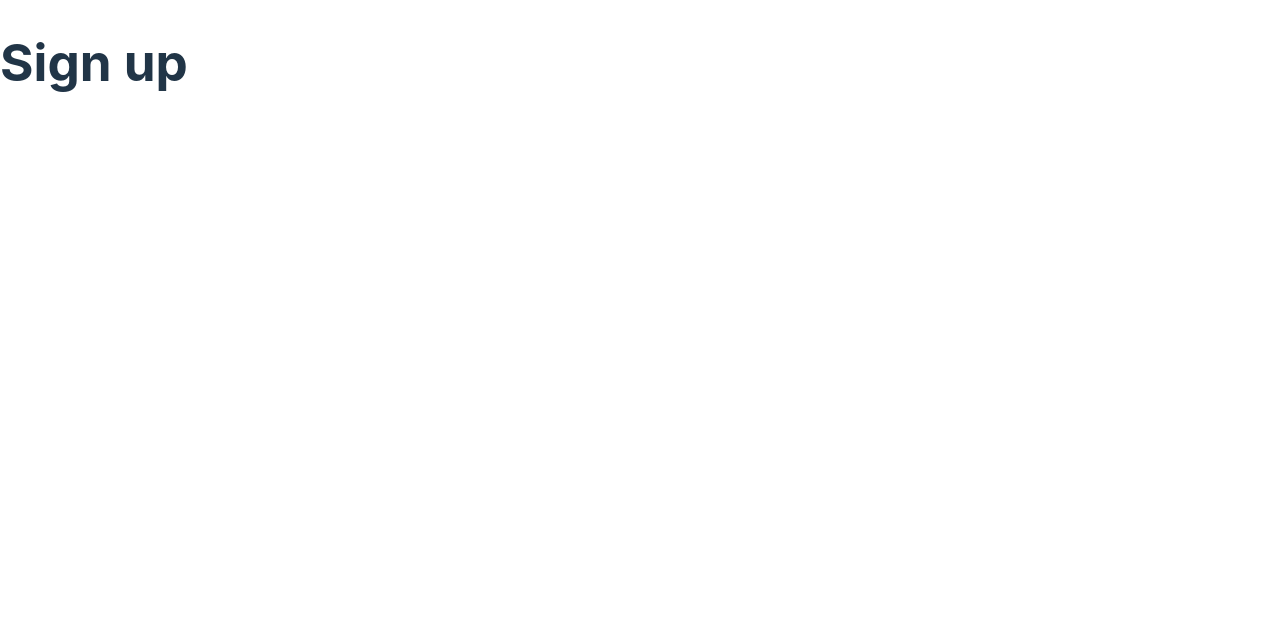
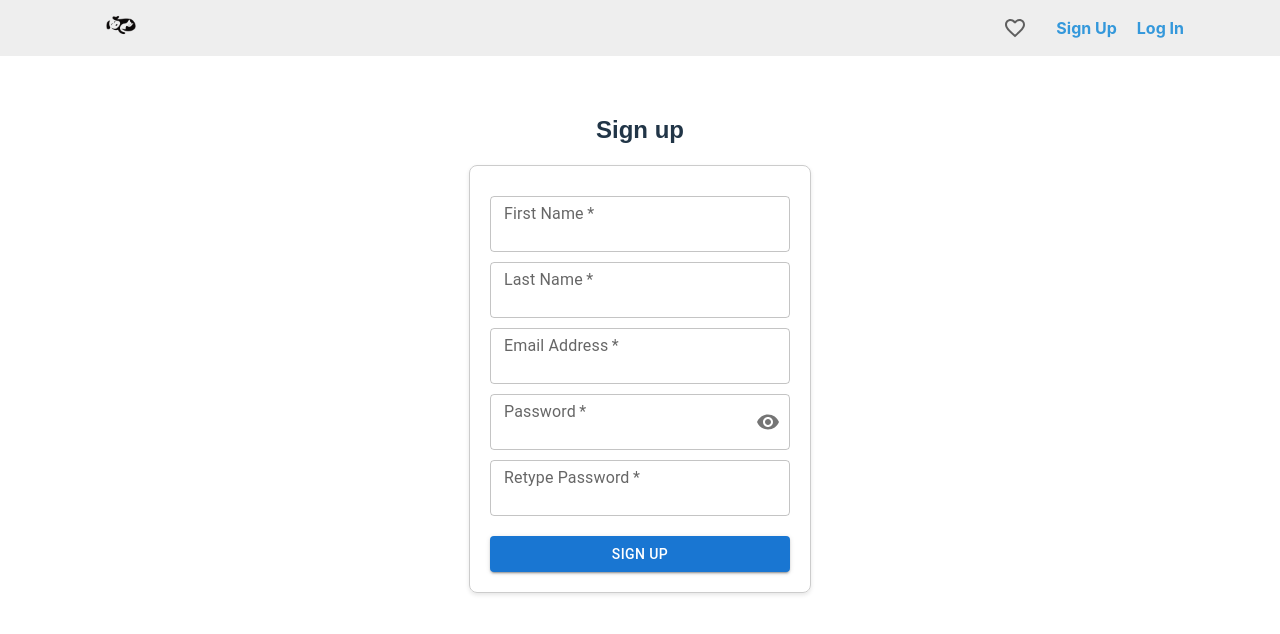
Before and after one commit to AncaPreoteasa/Adoption-Website-for-Pets, a React (Vite) app in the folder adoption-website/: page /signUp in a window 1280 px wide. Shown: the top 634 px of the page. Built offline with nearby package versions, Linux system fonts and the light colour scheme.

Commit message:
Added login and signup without implementation using Material UI

```diff
--- a/adoption-website/src/components/LogIn.jsx
+++ b/adoption-website/src/components/LogIn.jsx
@@ -1,7 +1,77 @@
+import React, { useState } from "react";
+import { TextField, IconButton, InputAdornment, Button } from "@mui/material";
+import Visibility from "@mui/icons-material/Visibility";
+import VisibilityOff from "@mui/icons-material/VisibilityOff";
+import styles from "./LogIn.module.css";
+import Header from "./Header";
+
 export default function LogIn() {
+  const [showPassword, setShowPassword] = useState(false);
+  const [formData, setFormData] = useState({
+    email: "",
+    password: "",
+  });
+
+  const handleChange = (e) => {
+    setFormData({ ...formData, [e.target.name]: e.target.value });
+  };
+
+  const handleTogglePassword = () => {
+    setShowPassword(!showPassword);
+  };
+
+  const handleSubmit = (e) => {
+    e.preventDefault();
+
+    console.log(formData);
+  };
+
   return (
     <>
-      <h1>Log in</h1>
+      <Header />
+      <div className={styles.container}>
+        <h2>Log In</h2>
+        <form className={styles.form} onSubmit={handleSubmit}>
+          <TextField
+            label="Email Address"
+            type="email"
+            name="email"
+            variant="outlined"
+            fullWidth
+            required
+            onChange={handleChange}
+            className={styles.input}
+          />
+          <TextField
+            label="Password"
+            type={showPassword ? "text" : "password"}
+            name="password"
+            variant="outlined"
+            fullWidth
+            required
+            onChange={handleChange}
+            InputProps={{
+              endAdornment: (
+                <InputAdornment position="end">
+                  <IconButton onClick={handleTogglePassword} edge="end">
+                    {showPassword ? <VisibilityOff /> : <Visibility />}
+                  </IconButton>
+                </InputAdornment>
+              ),
+            }}
+            className={styles.input}
+          />
+          <Button
+            type="submit"
+            variant="contained"
+            color="primary"
+            fullWidth
+            className={styles.btn}
+          >
+            Log In
+          </Button>
+        </form>
+      </div>
     </>
   );
 }
--- /dev/null
+++ b/adoption-website/src/components/LogIn.module.css
@@ -0,0 +1,27 @@
+.container {
+  display: flex;
+  flex-direction: column;
+  justify-content: flex-start;
+  align-items: center;
+  height: 100vh;
+  font-family: Nexa Bold, arial, helvetica, sans-serif;
+  font-weight: inherit;
+  line-height: 1.2;
+  padding-top: 40px;
+}
+
+.form {
+  width: 300px;
+  padding: 20px;
+  border: 1px solid #ccc;
+  border-radius: 8px;
+  box-shadow: 0 2px 4px rgba(0, 0, 0, 0.1);
+}
+
+.input {
+  padding: 10px 0 0 0 !important;
+}
+
+.btn {
+  margin: 20px 0 0 0 !important;
+}
--- a/adoption-website/src/components/SignUp.jsx
+++ b/adoption-website/src/components/SignUp.jsx
@@ -1,7 +1,110 @@
-export default function SignUp() {
+import React, { useState } from "react";
+import { TextField, IconButton, InputAdornment, Button } from "@mui/material";
+import Visibility from "@mui/icons-material/Visibility";
+import VisibilityOff from "@mui/icons-material/VisibilityOff";
+import styles from "./SignUp.module.css";
+import Header from "./Header";
+
+const SignUp = () => {
+  const [showPassword, setShowPassword] = useState(false);
+  const [formData, setFormData] = useState({
+    firstName: "",
+    lastName: "",
+    email: "",
+    password: "",
+    retypePassword: "",
+  });
+
+  const handleChange = (e) => {
+    setFormData({ ...formData, [e.target.name]: e.target.value });
+  };
+
+  const handleTogglePassword = () => {
+    setShowPassword(!showPassword);
+  };
+
+  const handleSubmit = (e) => {
+    e.preventDefault();
+
+    console.log(formData);
+  };
+
   return (
     <>
-      <h1>Sign up</h1>
+      <Header />
+      <div className={styles.container}>
+        <h2>Sign up</h2>
+        <form className={styles.form} onSubmit={handleSubmit}>
+          <TextField
+            label="First Name"
+            name="firstName"
+            variant="outlined"
+            fullWidth
+            required
+            onChange={handleChange}
+            className={styles.input}
+          />
+          <TextField
+            label="Last Name"
+            name="lastName"
+            variant="outlined"
+            fullWidth
+            required
+            onChange={handleChange}
+            className={styles.input}
+          />
+          <TextField
+            label="Email Address"
+            type="email"
+            name="email"
+            variant="outlined"
+            fullWidth
+            required
+            onChange={handleChange}
+            className={styles.input}
+          />
+          <TextField
+            label="Password"
+            type={showPassword ? "text" : "password"}
+            name="password"
+            variant="outlined"
+            fullWidth
+            required
+            onChange={handleChange}
+            InputProps={{
+              endAdornment: (
+                <InputAdornment position="end">
+                  <IconButton onClick={handleTogglePassword} edge="end">
+                    {showPassword ? <VisibilityOff /> : <Visibility />}
+                  </IconButton>
+                </InputAdornment>
+              ),
+            }}
+            className={styles.input}
+          />
+          <TextField
+            label="Retype Password"
+            type={showPassword ? "text" : "password"}
+            name="retypePassword"
+            variant="outlined"
+            fullWidth
+            required
+            onChange={handleChange}
+            className={styles.input}
+          />
+          <Button
+            type="submit"
+            variant="contained"
+            color="primary"
+            fullWidth
+            className={styles.btn}
+          >
+            Sign Up
+          </Button>
+        </form>
+      </div>
     </>
   );
-}
+};
+
+export default SignUp;
--- /dev/null
+++ b/adoption-website/src/components/SignUp.module.css
@@ -0,0 +1,27 @@
+.container {
+  display: flex;
+  flex-direction: column;
+  justify-content: flex-start;
+  align-items: center;
+  height: 100vh;
+  font-family: Nexa Bold, arial, helvetica, sans-serif;
+  font-weight: inherit;
+  line-height: 1.2;
+  padding-top: 40px;
+}
+
+.form {
+  width: 300px;
+  padding: 20px;
+  border: 1px solid #ccc;
+  border-radius: 8px;
+  box-shadow: 0 2px 4px rgba(0, 0, 0, 0.1);
+}
+
+.input {
+  padding: 10px 0 0 0 !important;
+}
+
+.btn {
+  margin: 20px 0 0 0 !important;
+}
```
